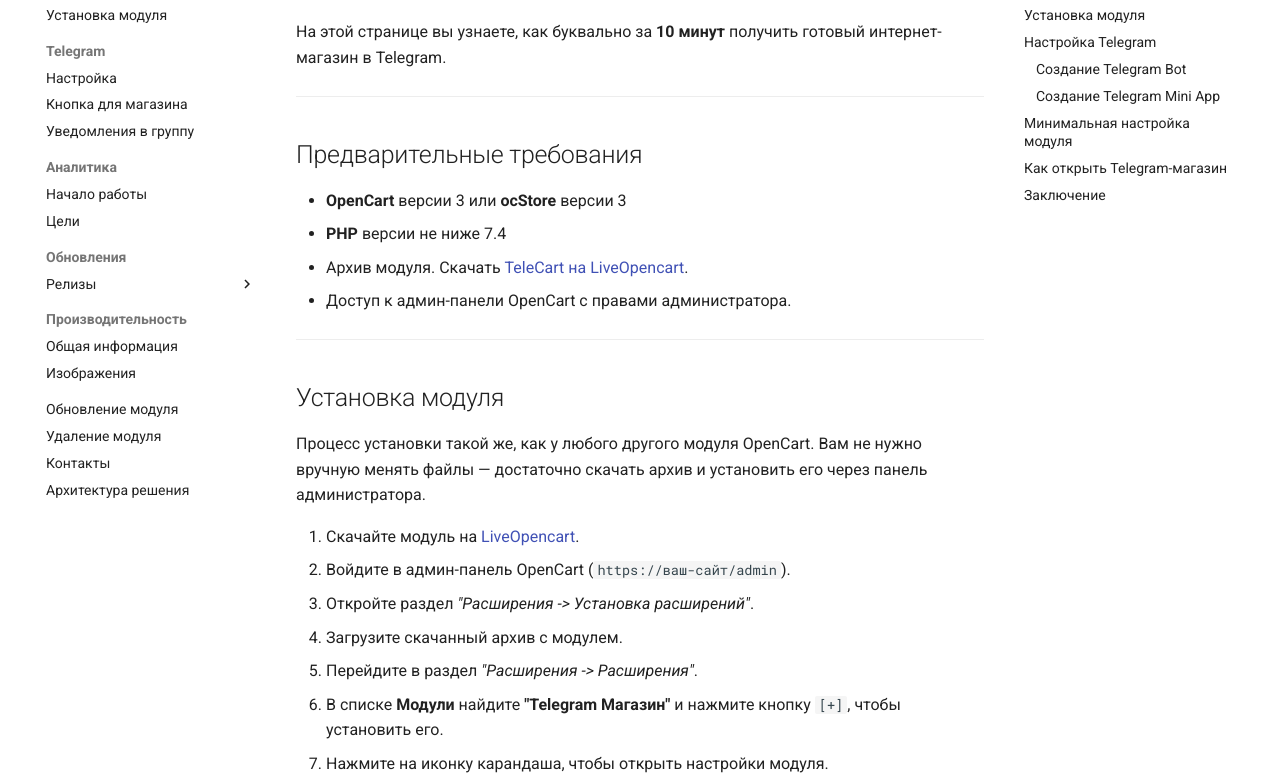
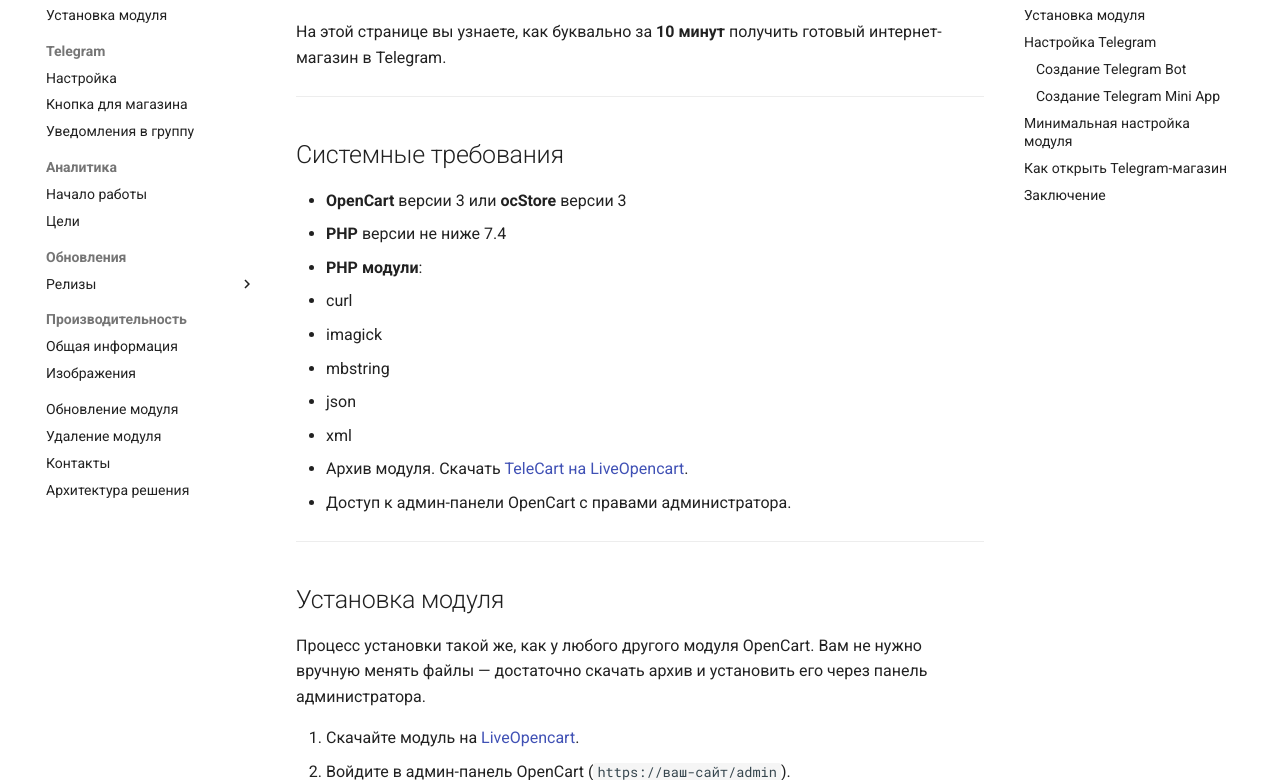
Before and after one commit to telecart-labs/docs, an MkDocs documentation site: the page built from docs/index.md, in a window 1280 px wide and 900 px high, scrolled down 536 px, cut to the strip 120-900 px from the top of the window. Built offline with MkDocs 1.6.1 and Material for MkDocs 9.7.7, drawn with Linux system fonts in a browser that asks for light colours; some of the changed text lies outside the part shown.

Commit message:
feat: update docs

```diff
--- a/docs/index.md
+++ b/docs/index.md
@@ -9,10 +9,16 @@
 
 ---
 
-## Предварительные требования
+## Системные требования
 
 - **OpenCart** версии 3 или **ocStore** версии 3
 - **PHP** версии не ниже 7.4
+- **PHP модули**:
+  - curl
+  - imagick
+  - mbstring
+  - json
+  - xml
 - Архив модуля. Скачать [TeleCart на LiveOpencart](https://liveopencart.ru/opencart-moduli-shablony/moduli/telecart).
 - Доступ к админ-панели OpenCart с правами администратора.
 
```
Also changed, not shown: docs/changelog/2.0.0.md (+0 -1 lines).
